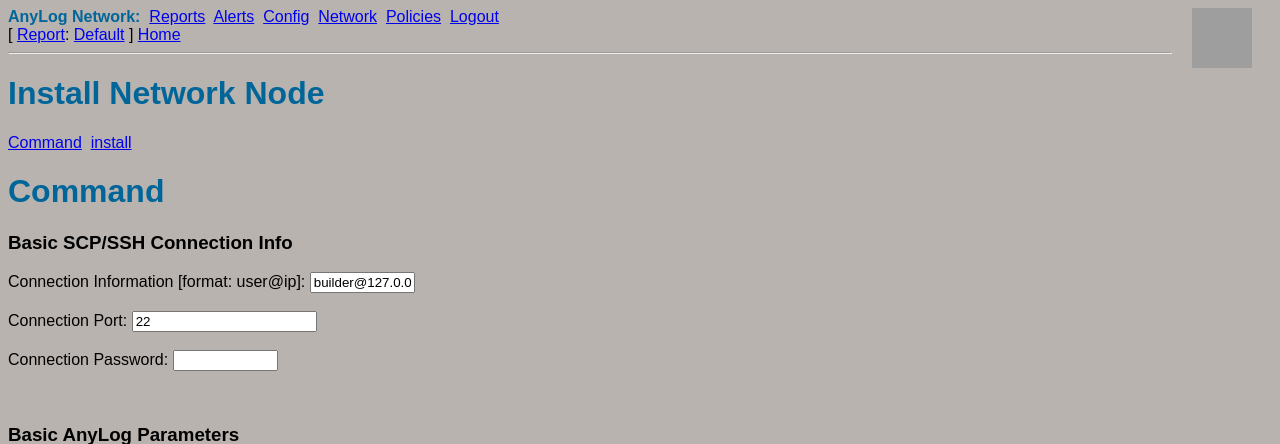
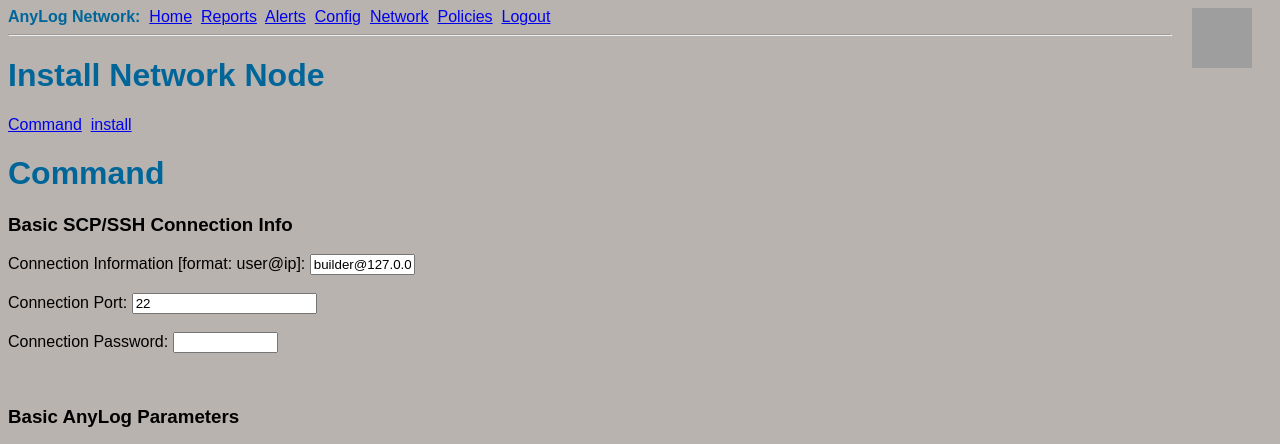
Before and after one commit to AnyLog-co/AnyLog-GUI, a Flask app: page /install in a window 1280 px wide. Shown: the top 444 px of the page. Run offline with Flask 2, Linux system fonts and the light colour scheme; grey boxes are pictures that could not be loaded.

Commit message:
presentation gui

```diff
--- a/app/templates/base.html
+++ b/app/templates/base.html
@@ -17,13 +17,14 @@
                 <mark class="header-txt">
                 AnyLog Network:&nbsp
                 </mark>
+                <a href="{{ url_for('index') }}">Home</a>&nbsp
                 <a href="{{ url_for('manage_reports') }}">Reports</a>&nbsp
                 <a href="{{ url_for('alerts') }}">Alerts</a>&nbsp
                 <a href="{{ url_for('configure') }}">Config</a>&nbsp
                 <a href="{{ url_for('network') }}">Network</a>&nbsp
                 <a href="{{ url_for('policies') }}">Policies</a>&nbsp
                 <a href="{{ url_for('logout') }}">Logout</a>&nbsp
-            </div>
+        </div>
             <div>
                 {% if company_name %}
                     <mark class="header-txt">
@@ -37,26 +38,6 @@
 
                         {%- endfor -%}
                     {% endif %}
-                {% endif %}
-            </div>
-            <div>
-                <!-- Name of Report to use -->
-                [&nbsp<a href="{{ url_for('configure_reports') }}">Report</a>:&nbsp
-                {%- if report_name -%}
-                    <a href="{{ url_for('dynamic_report') }}{{report_name}}">{{report_name}}</a>&nbsp]
-                {%- else -%}
-                    <a href="{{ url_for('dynamic_report') }}Default">Default</a>&nbsp]
-                {%- endif -%}
-
-                <!-- Home Page -->
-                <a href="{{ url_for('index') }}">Home</a>
-                <!-- Dynamic Parent Pages - based on the config (JSON) file -->
-                {% if parent_gui %}
-                    {%- for text, url_target in parent_gui -%}
-
-                        <a href="{{ url_target }}">{{text}}</a>&nbsp
-
-                    {%- endfor -%}
                 {% endif %}
             </div>
         </div>
```
